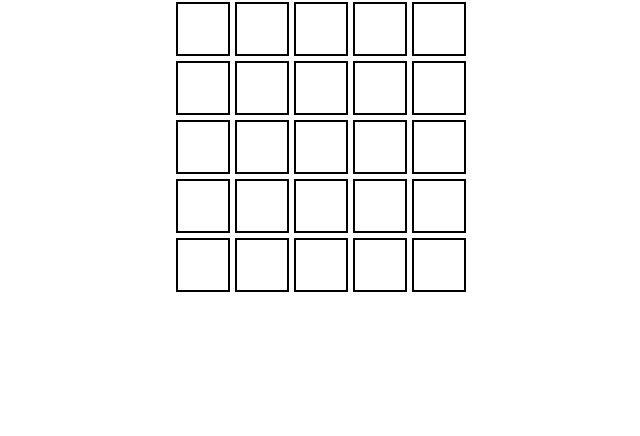
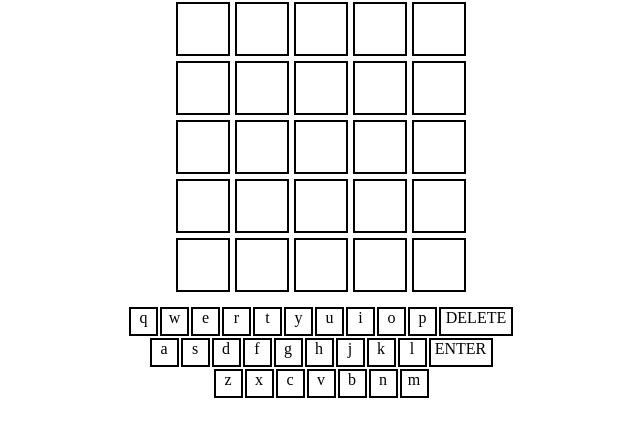
Before and after one commit to Buali03/Wordle-Game, a plain HTML site: page index.html in a window 1280 px wide. Shown: the part 78-514 px from the top of the page, without its empty margins (319-959 px from the left). Drawn offline with Linux system fonts and the light colour scheme.

Commit message:
Added in-web keyboard

```diff
--- a/index.html
+++ b/index.html
@@ -46,5 +46,42 @@
         <div class="letters" id="5"></div>
       </div>
     </section>
+
+    <section class="keyboard">
+      <div class="row1">
+        <div class="keys">q</div>
+        <div class="keys">w</div>
+        <div class="keys">e</div>
+        <div class="keys">r</div>
+        <div class="keys">t</div>
+        <div class="keys">y</div>
+        <div class="keys">u</div>
+        <div class="keys">i</div>
+        <div class="keys">o</div>
+        <div class="keys">p</div>
+        <div class="delete">DELETE</div>
+      </div>
+      <div class="row2">
+        <div class="keys">a</div>
+        <div class="keys">s</div>
+        <div class="keys">d</div>
+        <div class="keys">f</div>
+        <div class="keys">g</div>
+        <div class="keys">h</div>
+        <div class="keys">j</div>
+        <div class="keys">k</div>
+        <div class="keys">l</div>
+        <div class="enter">ENTER</div>
+      </div>
+      <div class="row2">
+        <div class="keys">z</div>
+        <div class="keys">x</div>
+        <div class="keys">c</div>
+        <div class="keys">v</div>
+        <div class="keys">b</div>
+        <div class="keys">n</div>
+        <div class="keys">m</div>
+      </div>
+    </section>
   </body>
 </html>
--- a/styles/main.css
+++ b/styles/main.css
@@ -15,3 +15,45 @@ div.letters {
   margin-bottom: 5px;
   border: 2px solid black;
 }
+div.row1 {
+  display: flex;
+  flex-flow: row wrap;
+  text-align: center;
+  justify-content: center;
+  align-items: center;
+  gap: 2px;
+  margin-bottom: 2px;
+}
+div.row2 {
+  display: flex;
+  flex-flow: row wrap;
+  text-align: center;
+  justify-content: center;
+  align-items: center;
+  gap: 2px;
+  margin-bottom: 2px;
+}
+div.row3 {
+  display: flex;
+  flex-flow: row wrap;
+  text-align: center;
+  justify-content: center;
+  align-items: center;
+  gap: 2px;
+  margin-bottom: 2px;
+}
+div.keys {
+  width: 25px;
+  height: 25px;
+  border: 2px solid black;
+}
+div.enter {
+  width: 60px;
+  height: 25px;
+  border: 2px solid black;
+}
+div.delete {
+  width: 70px;
+  height: 25px;
+  border: 2px solid black;
+}
```
